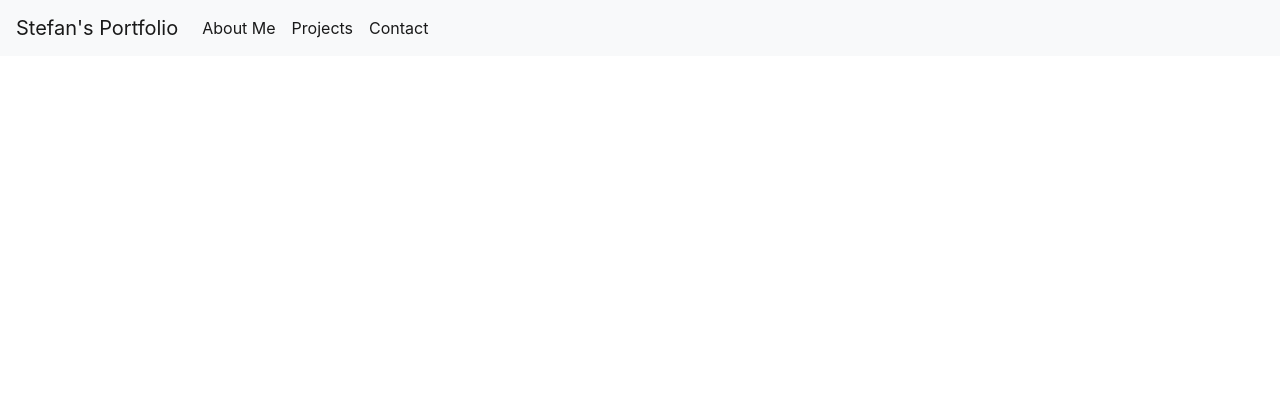
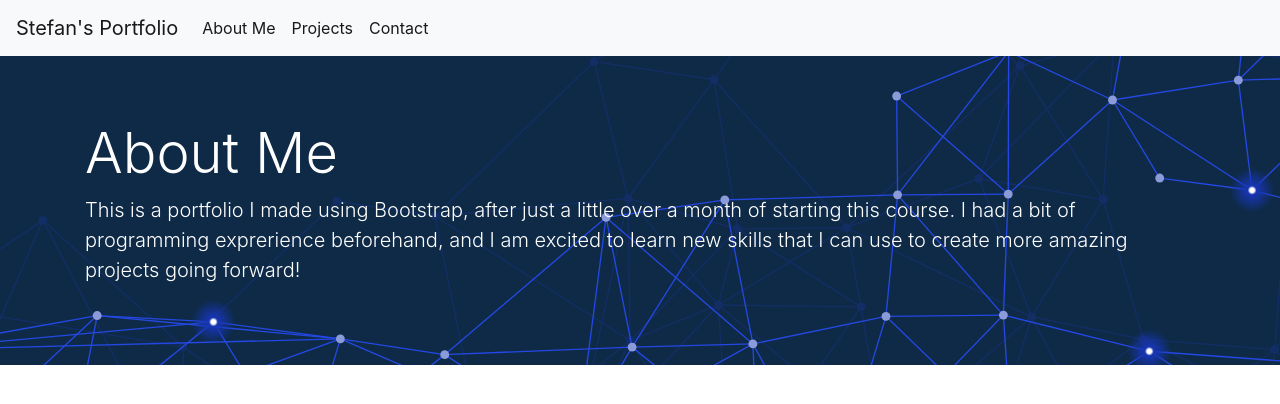
Before and after one commit to whydidIchoosephysics/Bootstrap-Portfolio, a plain HTML site: page index.html in a window 1280 px wide. Drawn offline with nearby package versions, Linux system fonts and the light colour scheme.

Commit message:
Added Jumbotron with text and background image

```diff
--- a/css/style.css
+++ b/css/style.css
@@ -0,0 +1,12 @@
+
+
+.jumbotron {
+    background-image: url("../images/Polygon-Luminary.svg");
+    background-size: cover;
+    height: 80%;
+    background-position: 0 100%
+}
+
+.container h1, p{
+    color:white;
+}
--- a/index.html
+++ b/index.html
@@ -7,7 +7,8 @@
     <meta http-equiv="X-UA-Compatible" content="ie=edge">
     <title>Stefan's Portfolio</title>
 
-  <link rel="stylesheet" href="https://cdn.jsdelivr.net/npm/bootstrap@4.6.2/dist/css/bootstrap.min.css" integrity="sha384-xOolHFLEh07PJGoPkLv1IbcEPTNtaed2xpHsD9ESMhqIYd0nLMwNLD69Npy4HI+N" crossorigin="anonymous">
+    <link rel="stylesheet" href="https://cdn.jsdelivr.net/npm/bootstrap@4.6.2/dist/css/bootstrap.min.css"
+        integrity="sha384-xOolHFLEh07PJGoPkLv1IbcEPTNtaed2xpHsD9ESMhqIYd0nLMwNLD69Npy4HI+N" crossorigin="anonymous">
     <link rel="stylesheet" href="css/style.css" type="text/css">
 </head>
 
@@ -16,7 +17,8 @@
     <!-- Navigation Bar -->
     <nav class="navbar navbar-expand-lg navbar-light bg-light">
         <a class="navbar-brand" href="#">Stefan's Portfolio</a>
-        <button class="navbar-toggler" type="button" data-toggle="collapse" data-target="#navbarNavAltMarkup" aria-controls="navbarNavAltMarkup" aria-expanded="false" aria-label="Toggle navigation">
+        <button class="navbar-toggler" type="button" data-toggle="collapse" data-target="#navbarNavAltMarkup"
+            aria-controls="navbarNavAltMarkup" aria-expanded="false" aria-label="Toggle navigation">
             <span class="navbar-toggler-icon"></span>
         </button>
         <div class="collapse navbar-collapse" id="navbarNavAltMarkup">
@@ -28,4 +30,16 @@
         </div>
     </nav>
 
+    <!-- Jumbotron - Hero Section -->
+    <div class="jumbotron jumbotron-fluid">
+        <div class="container">
+            <h1 class="display-4">About Me</h1>
+            <p class="lead">This is a portfolio I made using Bootstrap, after just a little over a month of starting this course.
+                I had a bit of programming exprerience beforehand, and I am excited to learn new skills that I can use to create more amazing projects going forward!
+            </p>
+        </div>
+    </div>
+
+
+
 </body>
```
Also changed, not shown: images/Polygon-Luminary.svg (added). Lines whose indentation alone changed are shown as unchanged.
